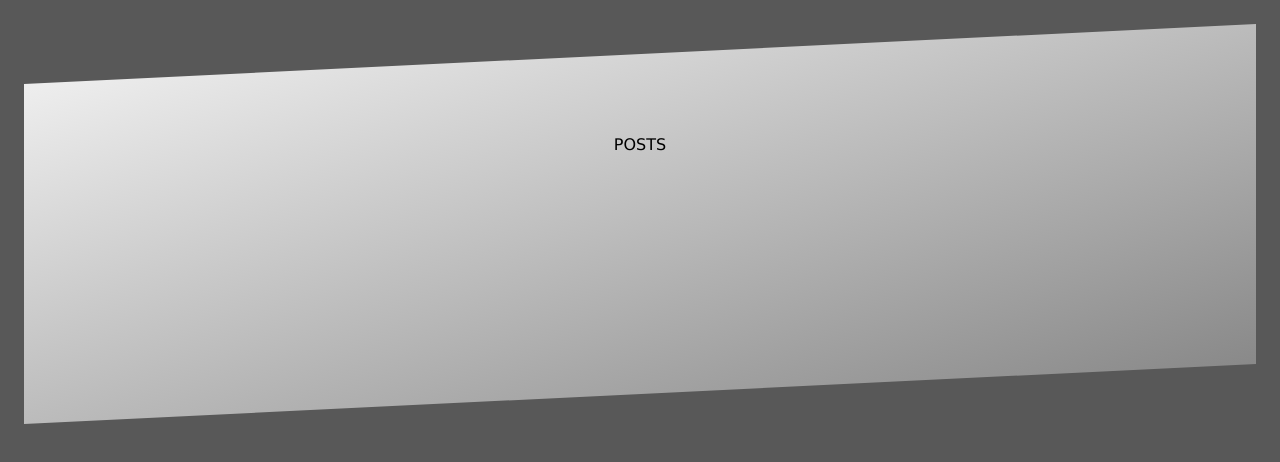
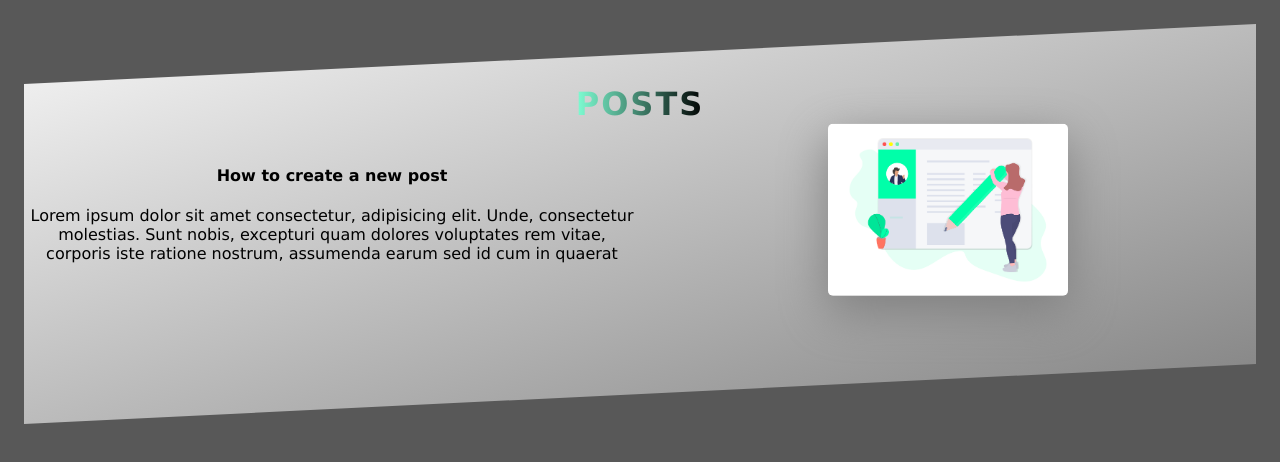
Before and after one commit to angelbenoit/SocialMediaClone, a React (Create React App) app in the folder client/: page /posts in a window 1280 px wide. Shown: the top 462 px of the page. Built offline with nearby package versions, Linux system fonts and the light colour scheme; no server answers.

Commit message:
update post page header

```diff
--- a/client/src/components/Posts.js
+++ b/client/src/components/Posts.js
@@ -1,4 +1,5 @@
 import React, { Component } from 'react';
+import postImage from '../images/post.png';
 
 class Posts extends Component {
     render() {
@@ -6,12 +7,27 @@ class Posts extends Component {
             <div>
                 <div className="posts__header">
                     <div className="posts__header--text">
-                        POSTS
+                        <h2 className="heading-secondary">Posts</h2>
+                    </div>
+
+                    <div className="posts__header--instructions">
+                        <div className="instructions">
+                            <h4>How to create a new post</h4>
+                            <p>
+                               Lorem ipsum dolor sit amet consectetur, adipisicing elit.
+                               Unde, consectetur molestias. Sunt nobis, excepturi quam
+                               dolores voluptates rem vitae, corporis
+                               iste ratione nostrum, assumenda earum sed id cum in quaerat
+                            </p>
+                        </div>
+                        <div className="instructions">
+                            <img src={postImage} alt="socializing" className="composition__photo2" />
+                        </div>
                     </div>
                 </div>
 
-                 <div className="posts__list">
-                 </div>
+                <div className="posts__list">
+                </div>
             </div>
         );
     }
--- a/client/src/css/style.css
+++ b/client/src/css/style.css
@@ -119,6 +119,15 @@ body {
     transform: scale(1.05);
     box-shadow: 0 1.5rem 3.5rem grey; }
 
+.composition__photo2 {
+  width: 15rem;
+  box-shadow: 0 1rem 3rem grey;
+  border-radius: 5px;
+  transition: all .6s; }
+  .composition__photo2:hover {
+    transform: scale(1.05);
+    box-shadow: 0 1.5rem 3.5rem grey; }
+
 .row {
   display: flex;
   justify-content: space-between; }
@@ -177,12 +186,38 @@ body {
   background-image: linear-gradient(to right bottom, #f7f7f7, gray);
   clip-path: polygon(0 15%, 100% 0, 100% 85%, 0 100%);
   position: relative; }
+  @media only screen and (max-width: 925px) {
+    .posts__header {
+      height: 75vh; } }
   .posts__header--text {
     position: absolute;
-    top: 30%;
+    top: 20%;
     left: 50%;
     transform: translate(-50%, -50%);
     text-align: center; }
+  .posts__header--instructions {
+    position: absolute;
+    width: 100%;
+    top: 47%;
+    left: 50%;
+    transform: translate(-50%, -50%);
+    text-align: center;
+    display: flex;
+    justify-content: space-around;
+    align-items: center; }
+    @media only screen and (max-width: 925px) {
+      .posts__header--instructions {
+        flex-direction: column;
+        font-size: 85%;
+        top: 55%; } }
+    @media only screen and (max-height: 600px) {
+      .posts__header--instructions {
+        font-size: 50%; } }
+    .posts__header--instructions .instructions {
+      width: 50%; }
+      @media only screen and (max-width: 925px) {
+        .posts__header--instructions .instructions {
+          width: 100%; } }
 
 .section-about {
   background-color: #f7f7f7;
--- a/client/src/sass/components/_composition.scss
+++ b/client/src/sass/components/_composition.scss
@@ -15,4 +15,17 @@
             box-shadow: 0 1.5rem 3.5rem grey;
         }
     }
+
+    &__photo2{
+        width: 15rem;
+        box-shadow: 0 1rem 3rem grey;
+        border-radius: 5px;
+        transition: all .6s;
+
+
+        &:hover{
+            transform: scale(1.05);
+            box-shadow: 0 1.5rem 3.5rem grey;
+        }
+    }
 }
--- a/client/src/sass/layout/_posts__header.scss
+++ b/client/src/sass/layout/_posts__header.scss
@@ -6,12 +6,45 @@
         clip-path: polygon(0 15%, 100% 0, 100% 85%, 0 100%);
         position: relative;
 
+        @media only screen and (max-width: 925px) {
+            height: 75vh;
+        }
+
         &--text{
             position: absolute;
-            top: 30%;
+            top: 20%;
             left: 50%;
             transform: translate(-50%, -50%);
             text-align: center;
         }
+
+        &--instructions{
+            position: absolute;
+            width: 100%;
+            top: 47%;
+            left: 50%;
+            transform: translate(-50%, -50%);
+            text-align: center;
+            display: flex;
+            justify-content: space-around;
+            align-items: center;
+
+            @media only screen and (max-width: 925px) {
+                flex-direction: column;
+                font-size: 85%;
+                top: 55%;
+            }
+            //for iphone
+            @media only screen and (max-height: 600px) {
+                font-size: 50%;
+            }
+
+            .instructions{
+                width: 50%;
+                @media only screen and (max-width: 925px) {
+                    width: 100%;
+                }
+            }
+        }
     }
 }
```
Also changed, not shown: client/src/images/post.png (added).
